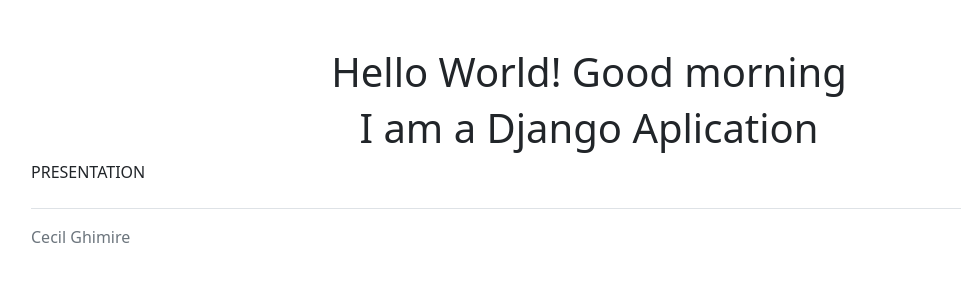
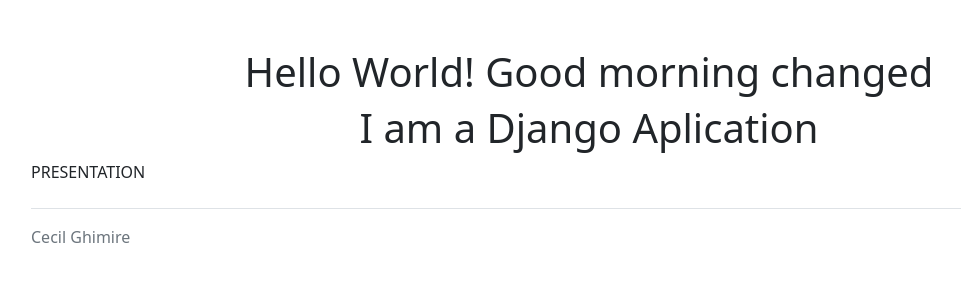
Before and after one commit to cecililu/CICD-Project-clone, a Django app: page / in a window 1280 px wide. Shown: the top 300 px of the page, without its empty margins (51-1012 px from the left). Run offline with Django 4.2, Linux system fonts and the light colour scheme; parts of the project's set-up code (start-up, migrations or seed data) failed here and were passed over.

Commit message:
chaanged message

```diff
--- a/templates/about.html
+++ b/templates/about.html
@@ -9,7 +9,7 @@
 <body>
     <div class="container mt-5">
 
-        <h1 align="center">Hello World! Good morning </h1>
+        <h1 align="center">Hello World! Good morning changed </h1>
         <h1 align="center">I am a Django Aplication </h1>
        PRESENTATION
 
```
